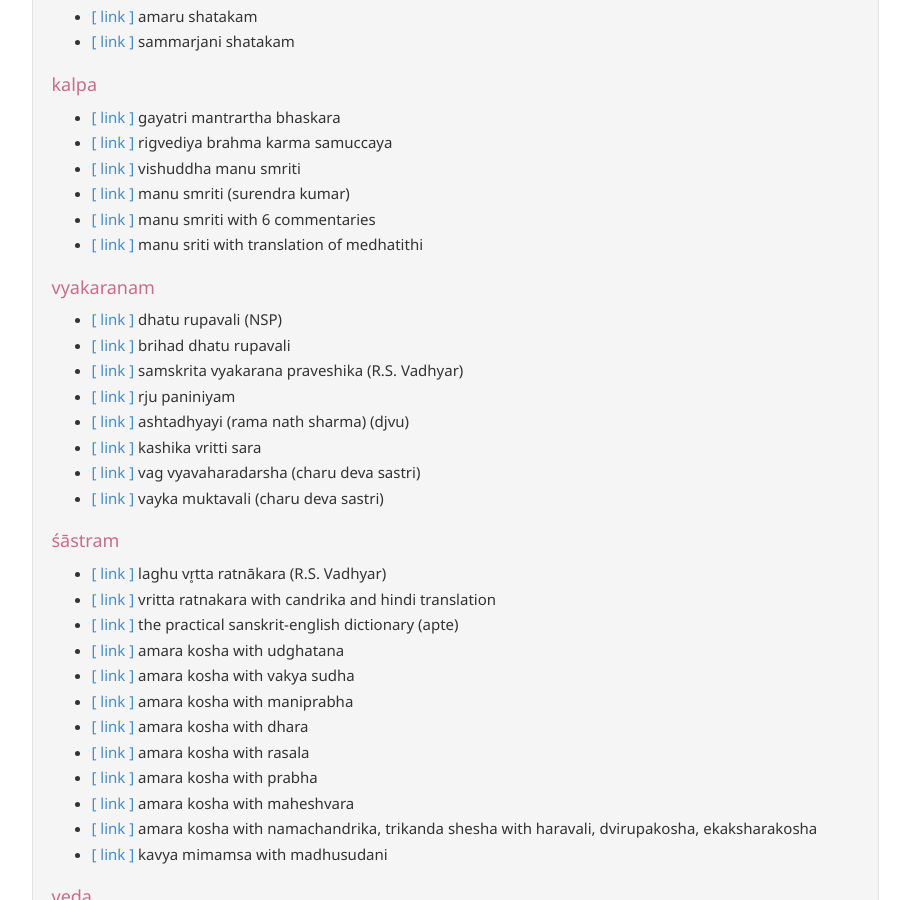
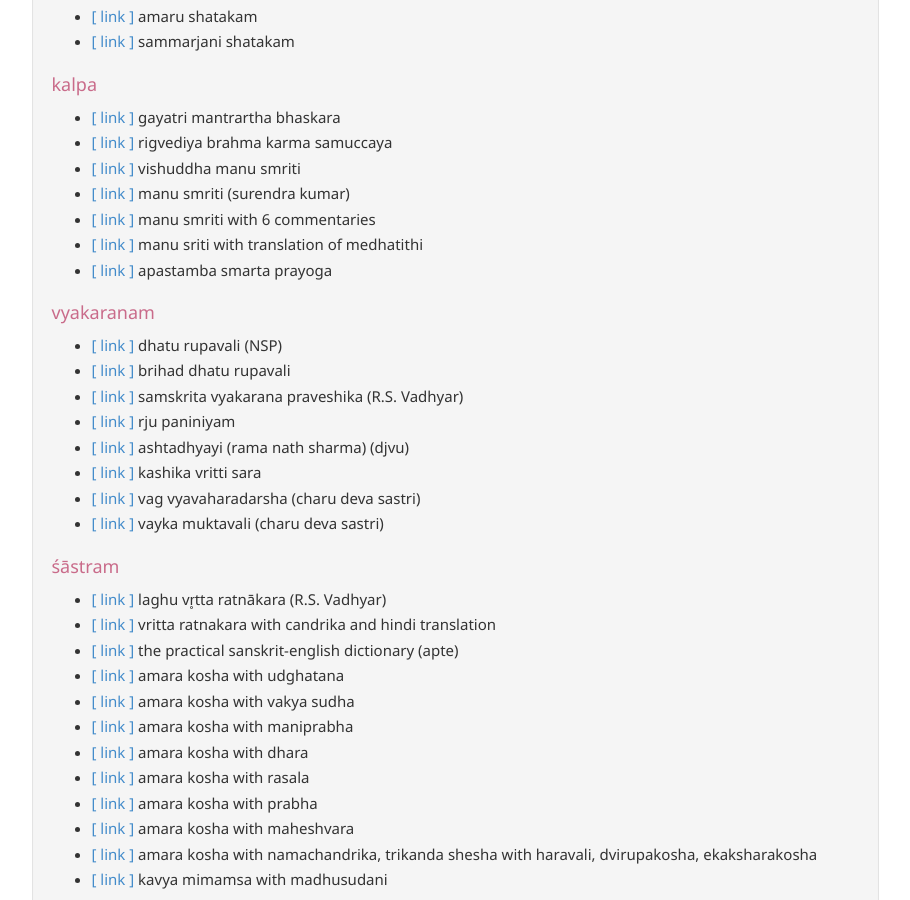
Before and after one commit to aupasana/aupasana.github.io, a Jekyll site: the page built from pages/sanskrit/links.md, in a window 1280 px wide and 900 px high, scrolled down 1463 px. Shown: the whole window, without its empty margins (276-1186 px from the left). Built offline with Jekyll 4.4.1, drawn with Linux system fonts in a browser that asks for light colours; nearby versions of some CDN libraries.

Commit message:
Update links.md

```diff
--- a/pages/sanskrit/links.md
+++ b/pages/sanskrit/links.md
@@ -122,6 +122,7 @@ The links below mostly reference works on http://www.archive.org
 * [[ link ]][ms-s] manu smriti (surendra kumar)
 * [[ link ]][ms6] manu smriti with 6 commentaries
 * [[ link ]][ms-e] manu sriti with translation of medhatithi
+* [[ link ]][asp] apastamba smarta prayoga
 
 [gmb]: https://archive.org/details/GayatriMantrarthaBhaskar1932NirnayaSagarPress
 [vms]: https://archive.org/details/VisuddhaManuSmritiDrSurendrKumar2006
```
Also changed, not shown: other parts of pages/sanskrit/links.md (+1 -0 lines).
